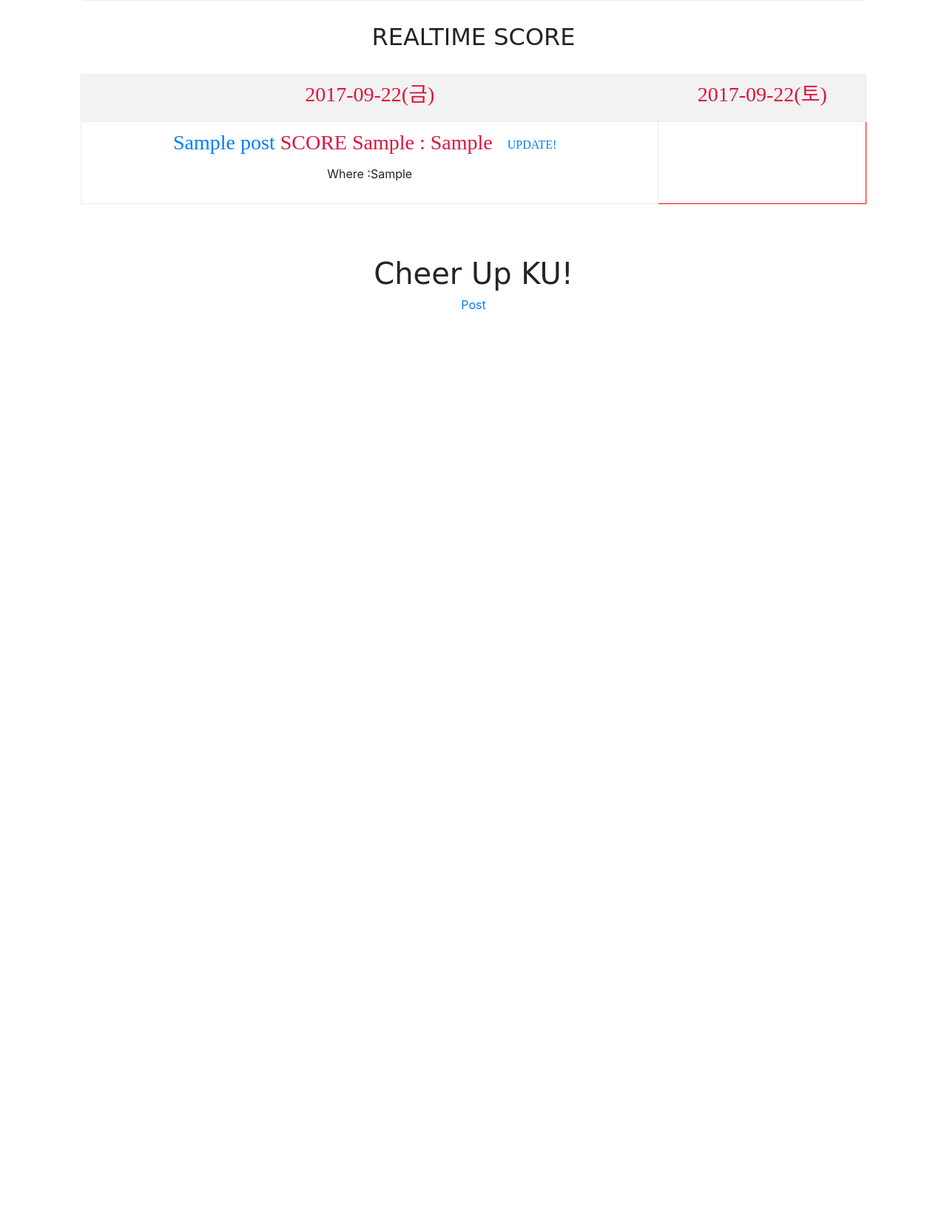
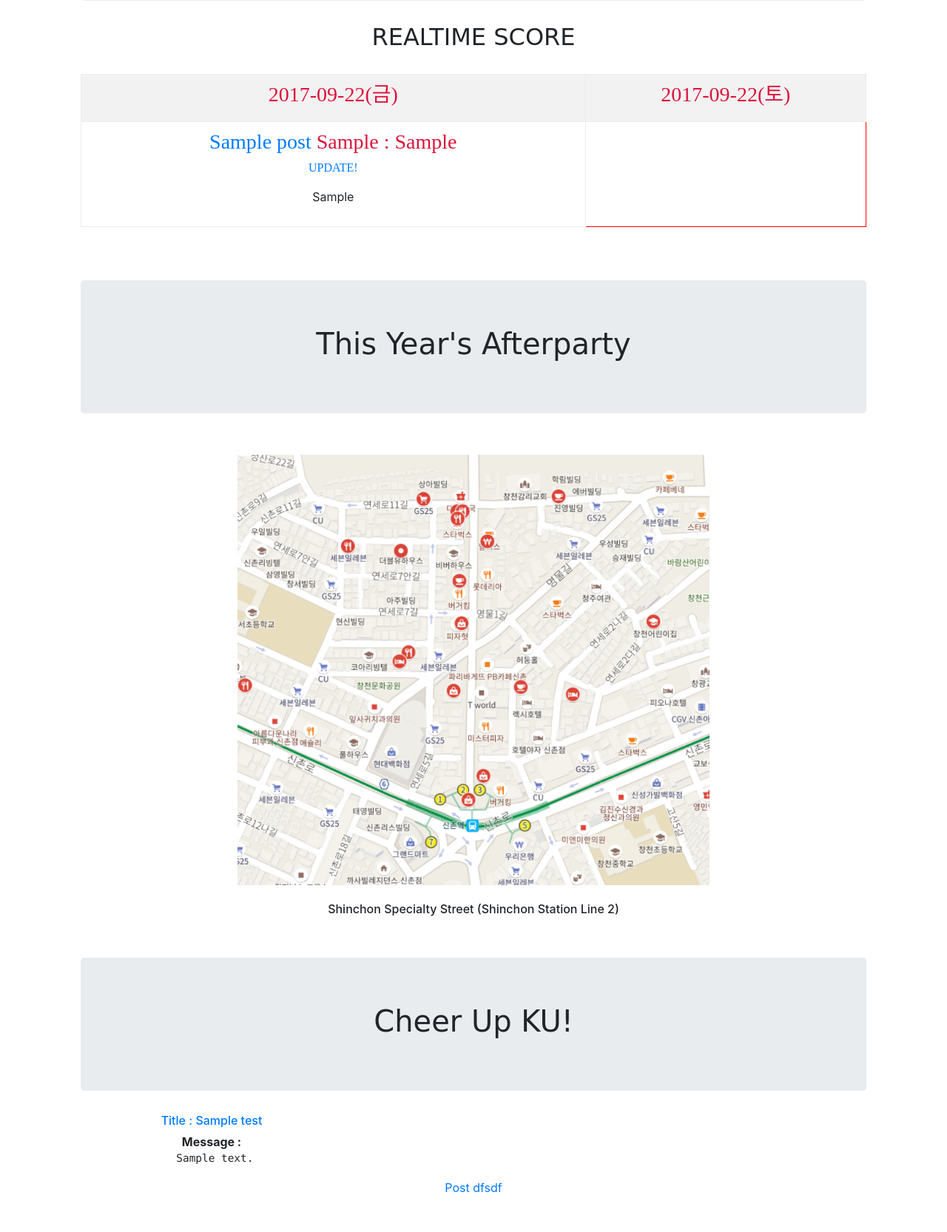
Before and after one commit to fromme0528/GoYeonJeon_2017, a Django app: page / in a window 1280 px wide. Shown: the part 850-2516 px from the top of the page at 74% size. Before the commit the page ends 1268 px from the top, so only its background shows below. Run offline with Django 3.2, Linux system fonts and the light colour scheme; tables that the repository leaves empty hold one stand-in row (values such as "Sample post"); some libraries are stand-ins or nearby versions.

Commit message:
update messages

```diff
--- a/blog/admin.py
+++ b/blog/admin.py
@@ -1,8 +1,8 @@
 from django.contrib import admin
-from .models import Post,Cheeringsongs,Video,Message
+from .models import Post,Cheeringsongs,Video,Test
 # Register your models here.
 
 admin.site.register(Post)
 admin.site.register(Cheeringsongs)
 admin.site.register(Video)
-admin.site.register(Message)
+admin.site.register(Test)
--- a/blog/models.py
+++ b/blog/models.py
@@ -25,16 +25,8 @@ class Video(models.Model):
 	def __str__(self):
 		return self.title
 
-class Message(models.Model):
+class Test(models.Model):
 	title = models.CharField(max_length=200)
 	text = models.TextField()
-	created_date = models.DateTimeField(default=timezone.now)
-#	published_date = models.DateTimeField(blank=True,null=True)
 	def __str__(self):
 		return self.title
-
-#class AfterParty(models.Model) :
-#    name = models.CharField(max_length=20)
-#    location = models.CharField(max_length=200)
-#    def __str__(self):
-#        return self.name
--- a/blog/templates/blog/message_edit.html
+++ b/blog/templates/blog/message_edit.html
@@ -7,13 +7,14 @@
     <h2>Write Messages to KU!</h2>
     <br>
     <form method="POST" class="post-form">{% csrf_token %}
+
         <h5>Title : {{ form.title }}</h5>
         <br>
         <h5>MESSAGE</h5>
         {{ form.text }}
-
-        <p hidden> {{ form.created_time }}</p>
         <br>
+                <p hidden> {{ form.created_date }}</p>
+<br>
         <button type="submit" class="save btn btn-default">Save</button>
     </form>
       </div>
--- a/blog/templates/blog/post_list.html
+++ b/blog/templates/blog/post_list.html
@@ -25,12 +25,12 @@
     {% for post in posts %}
         {% if post.title == 'RUGBY' %}
     </td><td class = "tg-e3zv">
-    <h3><a href="{% url 'post_detail' pk=post.pk %}">{{ post.title }}</a> SCORE {{ post.score_k}} : {{post.score_y}} <a class="btn btn-default" href="{% url 'post_edit' pk=post.pk %}">UPDATE!</a></h3>
-        <p>Where : {{ post.location }}</p>
+    <h3><a href="{% url 'post_detail' pk=post.pk %}">{{ post.title }}</a> {{ post.score_k}} : {{post.score_y}} <br><a class="btn btn-default" href="{% url 'post_edit' pk=post.pk %}">UPDATE!</a></h3>
+        <p>{{ post.location }}</p>
 
         {%else%}
-    <h3><a href="{% url 'post_detail' pk=post.pk %}">{{ post.title }}</a> SCORE {{ post.score_k}} : {{post.score_y}} <a class="btn btn-default" href="{% url 'post_edit' pk=post.pk %}">UPDATE!</h3></a>
-        <p>Where :{{ post.location }}</p>
+    <h3><a href="{% url 'post_detail' pk=post.pk %}">{{ post.title }}</a> {{ post.score_k}} : {{post.score_y}} <br><a class="btn btn-default" href="{% url 'post_edit' pk=post.pk %}">UPDATE!</h3></a>
+        <p>{{ post.location }}</p>
         {%endif%}
     {% endfor %}
     </td>
@@ -39,7 +39,43 @@
 </table>
 
 <br><br><br>
+<div class="jumbotron">
+  <div class="container">
+<h1>This Year's Afterparty</h1>
+</div>
+</div>
+
+<br>
+ <img src="{% static 'img/shinchon.png' %}"; width = "60%"; height="60%";/>
+<br><br>
+<h6>Shinchon Specialty Street (Shinchon Station Line 2)</h6>
+
+
+<br><br>
+<div class="jumbotron">
+  <div class="container">
 <h1>Cheer Up KU!</h1>
+
+</div>
+</div>
+<div class="container">
+      <div class="row">
+        {% for test in tests %}
+        <div class="col-md-4">
+
+            <h6><a href="{% url 'message_detail' pk=test.pk %}">Title : {{ test.title }}</a></h6>
+                <b>Message :</b>
+                <pre> {{test.text}}</pre>
+
+        </div>
+        {% endfor %}
+    </div>
+</div>
+
+
+
+
+
 <a href="{% url 'message_new' %}">Post<span class="glyphicon glyphicon-plus"></span></a>
-
+<a href="{% url 'post_new' %}" class="top-menu">dfsdf<span class="glyphicon glyphicon-plus"></span></a>
  {% endblock %}
--- a/blog/urls.py
+++ b/blog/urls.py
@@ -10,4 +10,6 @@ urlpatterns =[
 	url(r'^post/new/$', views.post_new, name='post_new'),
 	url(r'^post/(?P<pk>\d+)/edit/$', views.post_edit, name='post_edit'),
 	url(r'^message/new/$', views.message_new, name='message_new'),
+	url(r'^message/(?P<pk>\d+)/edit/$', views.message_edit, name='message_edit'),
+	url(r'^message/(?P<pk>\d+)/$', views.message_detail, name='message_detail'),
 ]
--- a/blog/views.py
+++ b/blog/views.py
@@ -1,17 +1,17 @@
 from django.shortcuts import render
 from django.utils import timezone
-from .models import Post, Video, Cheeringsongs, Message
+from .models import Post, Video, Cheeringsongs, Test
 from .models import Video
 from django.shortcuts import render, get_object_or_404, get_list_or_404
-from .forms import PostForm, MessageForm
+from .forms import PostForm, TestForm
 from django.shortcuts import redirect
 
 # Create your views here.
 def post_list(request):
 #	posts = Post.objects.filter(published_date__lte=timezone.now()).order_by('published_date')
 	posts = Post.objects.all()
-	messages = Message.objects.all()
-	return render(request, 'blog/post_list.html', {'posts':posts} )
+	tests = Test.objects.all()
+	return render(request, 'blog/post_list.html', {'posts':posts, 'tests':tests} )
 
 def post_detail(request, pk):
 	post = get_object_or_404(Post,pk=pk)
@@ -39,10 +39,6 @@ def post_new(request):
         form = PostForm()
     return render(request, 'blog/post_edit.html', {'form': form})
 
-def message_detail(request, pk):
-	message = get_object_or_404(Message,pk=pk)
-	return render(request, 'blog/message_detail.html',{'message':message})
-
 def post_edit(request, pk):
     post = get_object_or_404(Post, pk=pk)
     if request.method == "POST":
@@ -55,29 +51,30 @@ def post_edit(request, pk):
         form = PostForm(instance=post)
     return render(request, 'blog/post_edit.html', {'form': form})
 
+
+def message_detail(request, pk):
+	message = get_object_or_404(Test,pk=pk)
+	return render(request, 'blog/message_detail.html',{'message':message})
+
 def message_new(request):
     if request.method == "POST":
-        form = MessageForm(request.POST)
+        form = TestForm(request.POST)
         if form.is_valid():
-            post = form.save()
-            post.save(update_fields=["title"])
-            post.save(update_fields=["text"])
-            messages = Message.objects.all()
-            return redirect('message_detail', pk=post.pk)
+            test = form.save()
+            test.save()
+            return redirect('message_detail', pk=test.pk)
     else:
-        form = MessageForm()
+        form = TestForm()
     return render(request, 'blog/message_edit.html', {'form': form})
 
 def message_edit(request, pk):
-    post = get_object_or_404(Post, pk=pk)
+    test = get_object_or_404(Test, pk=pk)
     if request.method == "POST":
-        form = PostForm(request.POST, instance=post)
+        form = TestForm(request.POST, instance=test)
         if form.is_valid():
-            post = form.save()
-            post.published_date = timezone.now()
-            post.save()
-            return redirect('post_detail', pk=post.pk)
+            test = form.save()
+            test.save()
+            return redirect('message_detail', pk=test.pk)
     else:
-        form = PostForm(instance=post)
-
-    return render(request, 'blog/post_edit.html', {'form': form})
+        form = TestForm(instance=test)
+    return render(request, 'blog/message_edit.html', {'form': form})
```
Also changed, not shown: blog/forms.py (+4 -4 lines), blog/migrations/0001_initial.py, blog/migrations/0002_auto_20170921_1736.py (deleted), blog/static/img/shinchon.png (added).
